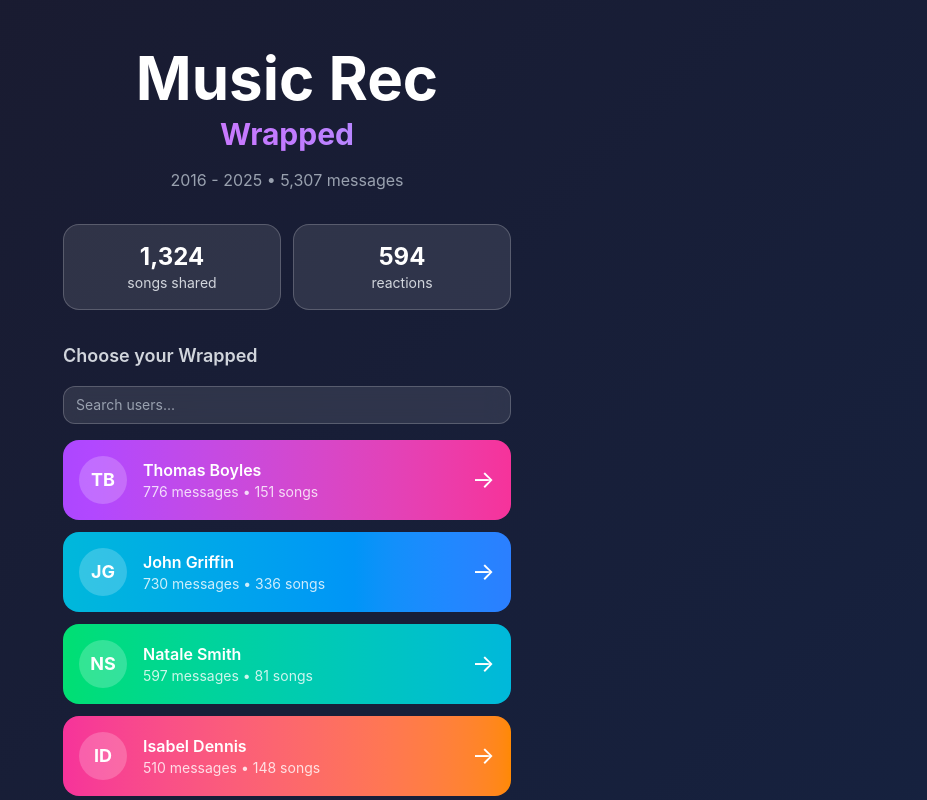
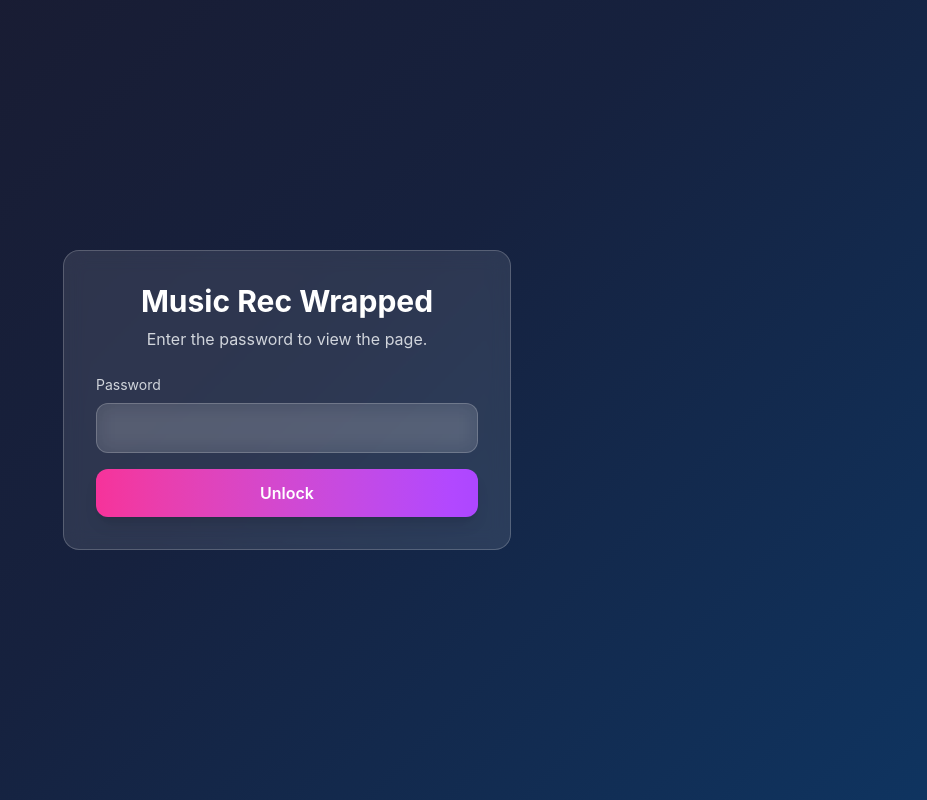
Before and after one commit to PatrickAuld/music-rec-wrapped, a Next.js app: page / in a window 1280 px wide. Shown: the top 800 px of the page, without its empty margins (353-1280 px from the left). Built offline with nearby package versions, Linux system fonts and the light colour scheme.

Commit message:
Add simple landing password gate

```diff
--- a/src/app/page.tsx
+++ b/src/app/page.tsx
@@ -1,7 +1,7 @@
 'use client';
 
 import Link from 'next/link';
-import { useMemo, useState } from 'react';
+import { useMemo, useState, type FormEvent } from 'react';
 import data from '../data.json';
 import { WrappedData } from '../types';
 
@@ -30,7 +30,24 @@ function slugify(name: string): string {
 }
 
 export default function Home() {
+  const [isUnlocked, setIsUnlocked] = useState(() => {
+    if (typeof window === 'undefined') return false;
+    return localStorage.getItem('wrapped-access-granted') === 'true';
+  });
+  const [passwordInput, setPasswordInput] = useState('');
+  const [hasError, setHasError] = useState(false);
   const [searchQuery, setSearchQuery] = useState('');
+
+  const handlePasswordSubmit = (event: FormEvent<HTMLFormElement>) => {
+    event.preventDefault();
+    if (passwordInput === 'HearThat?') {
+      setIsUnlocked(true);
+      setHasError(false);
+      localStorage.setItem('wrapped-access-granted', 'true');
+    } else {
+      setHasError(true);
+    }
+  };
 
   const users = useMemo(() => (
     Object.entries(wrappedData.users)
@@ -44,6 +61,40 @@ export default function Home() {
   }, [searchQuery, users]);
 
   const topLevel = wrappedData.top_level;
+
+  if (!isUnlocked) {
+    return (
+      <main className="min-h-screen flex items-center justify-center p-4">
+        <div className="glass max-w-md w-full rounded-2xl p-8 text-center animate-fade-in" style={{ opacity: 0 }}>
+          <h1 className="text-3xl font-bold mb-2">Music Rec Wrapped</h1>
+          <p className="text-gray-300 mb-6">Enter the password to view the page.</p>
+          <form onSubmit={handlePasswordSubmit} className="space-y-4 text-left">
+            <div className="space-y-2">
+              <label htmlFor="password" className="block text-sm text-gray-300">Password</label>
+              <input
+                id="password"
+                type="password"
+                className="w-full glass rounded-xl px-4 py-3 bg-white/5 focus:outline-none focus:ring-2 focus:ring-pink-400"
+                value={passwordInput}
+                onChange={(event) => setPasswordInput(event.target.value)}
+                autoComplete="off"
+                required
+              />
+              {hasError && (
+                <p className="text-sm text-rose-300">Incorrect password. Please try again.</p>
+              )}
+            </div>
+            <button
+              type="submit"
+              className="w-full bg-gradient-to-r from-pink-500 to-purple-500 text-white font-semibold py-3 rounded-xl shadow-lg hover:scale-[1.01] transition-transform"
+            >
+              Unlock
+            </button>
+          </form>
+        </div>
+      </main>
+    );
+  }
 
   return (
     <main className="min-h-screen p-4 pb-20">
```
